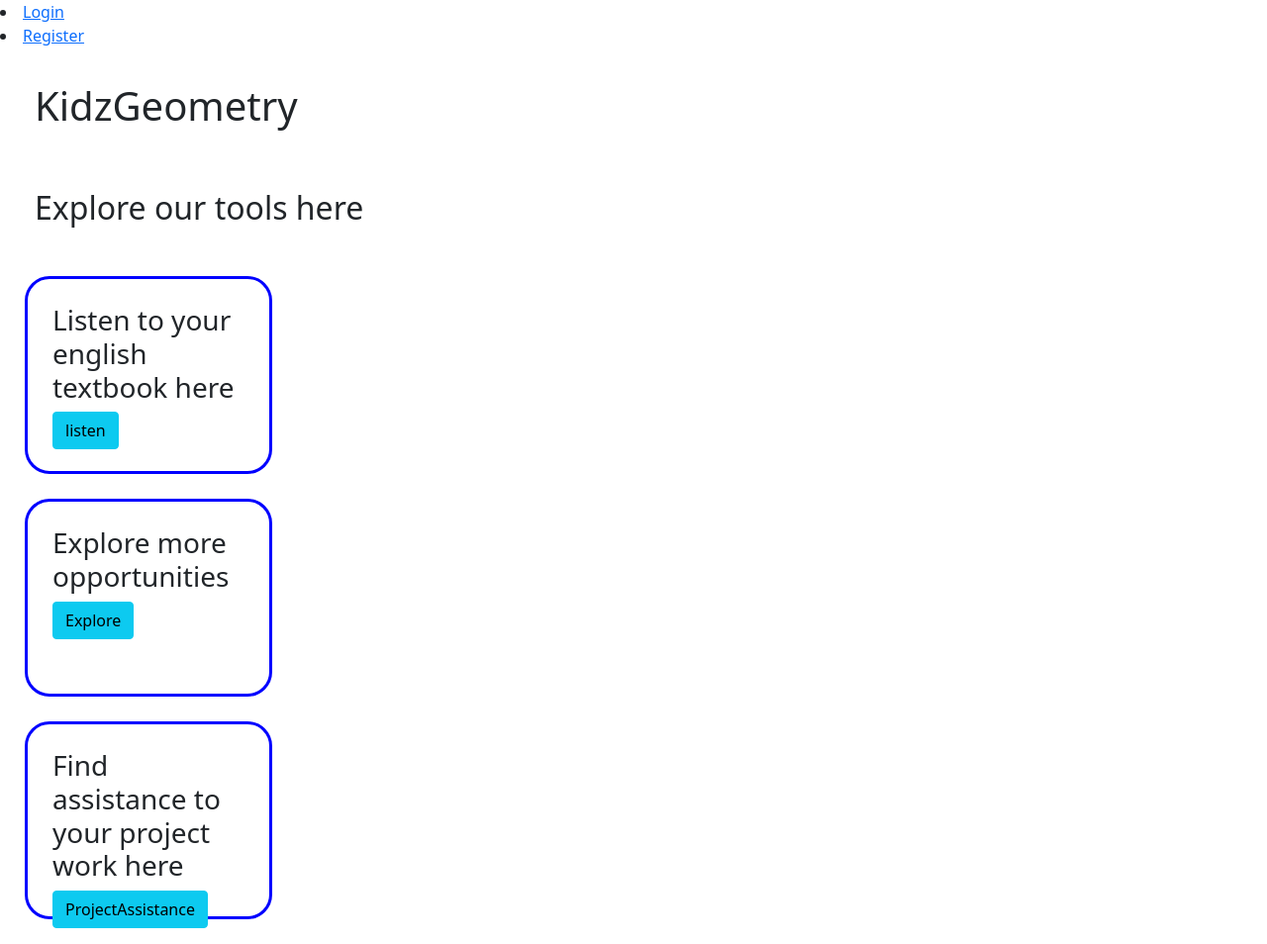
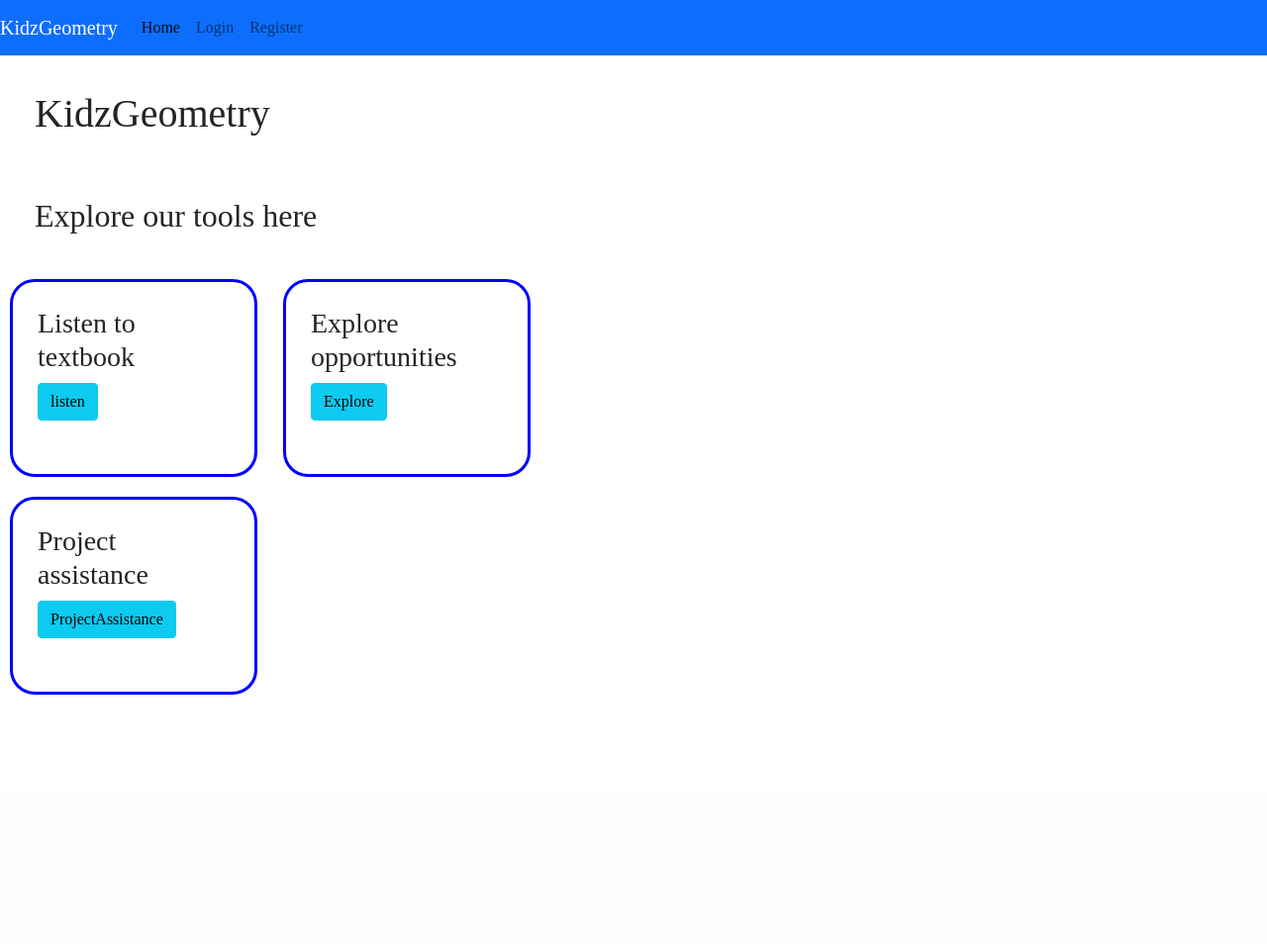
Before and after one commit to Rupa-421/KidzGeometry, a Django app: page / in a window 1280 px wide. Shown: the whole page at 99% size. After the commit the page ends 702 px from the top, so only its background shows below. Run offline with Django 3.2, Linux system fonts and the light colour scheme.

Commit message:
adding styles

```diff
--- a/home/templates/home/add.html
+++ b/home/templates/home/add.html
@@ -6,6 +6,9 @@
         body{
         margin:15px;
         }
+        *{
+font-family:ComicSans;
+}
     </style>
 <!--     <link href="https://cdn.jsdelivr.net/npm/bootstrap@5.0.2/dist/css/bootstrap.min.css" rel="stylesheet" integrity="sha384-EVSTQN3/azprG1Anm3QDgpJLIm9Nao0Yz1ztcQTwFspd3yD65VohhpuuCOmLASjC" crossorigin="anonymous">-->
 
--- a/home/templates/home/delete.html
+++ b/home/templates/home/delete.html
@@ -8,6 +8,9 @@
         display:flex;
         flex-direction:row;
         }
+        *{
+font-family:ComicSans;
+}
     </style>
 </head>
 <body>
--- a/home/templates/home/edit.html
+++ b/home/templates/home/edit.html
@@ -3,6 +3,11 @@
 <head>
     <meta charset="UTF-8">
     <title>Edit - kidzGeometry</title>
+    <style>
+        *{
+font-family:ComicSans;
+}
+    </style>
 </head>
 <body>
 <form method="post" action="" >
--- a/home/templates/home/explore.html
+++ b/home/templates/home/explore.html
@@ -17,6 +17,9 @@
     body{
     margin:15px;
     }
+    *{
+font-family:ComicSans;
+}
 </style>
 </head>
 <body>
--- a/home/templates/home/index.html
+++ b/home/templates/home/index.html
@@ -6,6 +6,9 @@
     <!-- CSS only -->
 <link href="https://cdn.jsdelivr.net/npm/bootstrap@5.0.2/dist/css/bootstrap.min.css" rel="stylesheet" integrity="sha384-EVSTQN3/azprG1Anm3QDgpJLIm9Nao0Yz1ztcQTwFspd3yD65VohhpuuCOmLASjC" crossorigin="anonymous">
 <style>
+*{
+font-family:ComicSans;
+}
     h1
     {
     margin:10px 0px 10px 10px;
@@ -16,14 +19,22 @@
     margin:0px 5px 10px 10px;
     padding:25px;
     }
-    div
-    {
+    #oppor,#listen,#project
+    #oppur,#project,#listen{
     width:250px;
     height:200px;
-    margin:25px;
     padding:25px;
     border-radius:25px;
     border:3px solid blue;
+    margin:10px;
+    }
+    .container1{
+      font-family: arial;
+  font-size: 24px;
+  width: 100%;
+  height: 500px;
+  /* Setup */
+  position: relative;
     }
 </style>
 
@@ -33,23 +44,40 @@
 <h3>Hello ,{{user.username}}</h3>
 <a href="user/logout">Logout</a>
 {% else %}
-<li><a href="user/login">Login</a></li>
-<li><a href="user/register">Register</a></li>
+<nav class="navbar navbar-expand-lg navbar-light bg-primary">
+  <a class="navbar-brand" href="#" style="color:white">KidzGeometry</a>
+  <button class="navbar-toggler" type="button" data-toggle="collapse" data-target="#navbarNavAltMarkup" aria-controls="navbarNavAltMarkup" aria-expanded="false" aria-label="Toggle navigation">
+    <span class="navbar-toggler-icon"></span>
+  </button>
+  <div class="collapse navbar-collapse" id="navbarNavAltMarkup">
+    <div class="navbar-nav" >
+      <a class="nav-item nav-link active" href="#">Home</a>
+      <a class="nav-item nav-link" href="user/login">Login</a>
+      <a class="nav-item nav-link" href="user/register">Register</a>
+    </div>
+  </div>
+</nav>
+
+
 {% endif %}
 <h1>KidzGeometry</h1>
 <h2>Explore our tools here</h2>
-<div>
-    <h3>Listen to your english textbook here</h3>
+<div class="container1">
+    <div class="child1">
+<div id="listen" style="display:inline-block">
+    <h3>Listen to textbook </h3>
 <a href="/listen" class="btn btn-info" role="button">listen</a>
 </div>
-<div>
-    <h3>Explore more opportunities</h3>
+<div id="oppor" style="display:inline-block">
+    <h3>Explore opportunities</h3>
     <a href="/explore" class="btn btn-info" role="button">Explore</a>
-
 </div>
-<div>
-    <h3>Find assistance to your project work here</h3>
+    </div>
+<div id="project" style="display:block">
+    <h3>Project assistance</h3>
     <a href="/project" class="btn btn-info" role="button">ProjectAssistance</a>
+</div>
+</div>
 </div>
 </body>
 </html>
--- a/home/templates/home/project.html
+++ b/home/templates/home/project.html
@@ -8,6 +8,9 @@
     body{
     margin:15px;
     }
+    *{
+font-family:ComicSans;
+}
 </style>
 </head>
 <body>
```
Also changed, not shown: home/templates/home/listen.html (+7 -1 lines), user/templates/login.html (+11 -2 lines), user/templates/register.html (+16 -5 lines), db.sqlite3.
